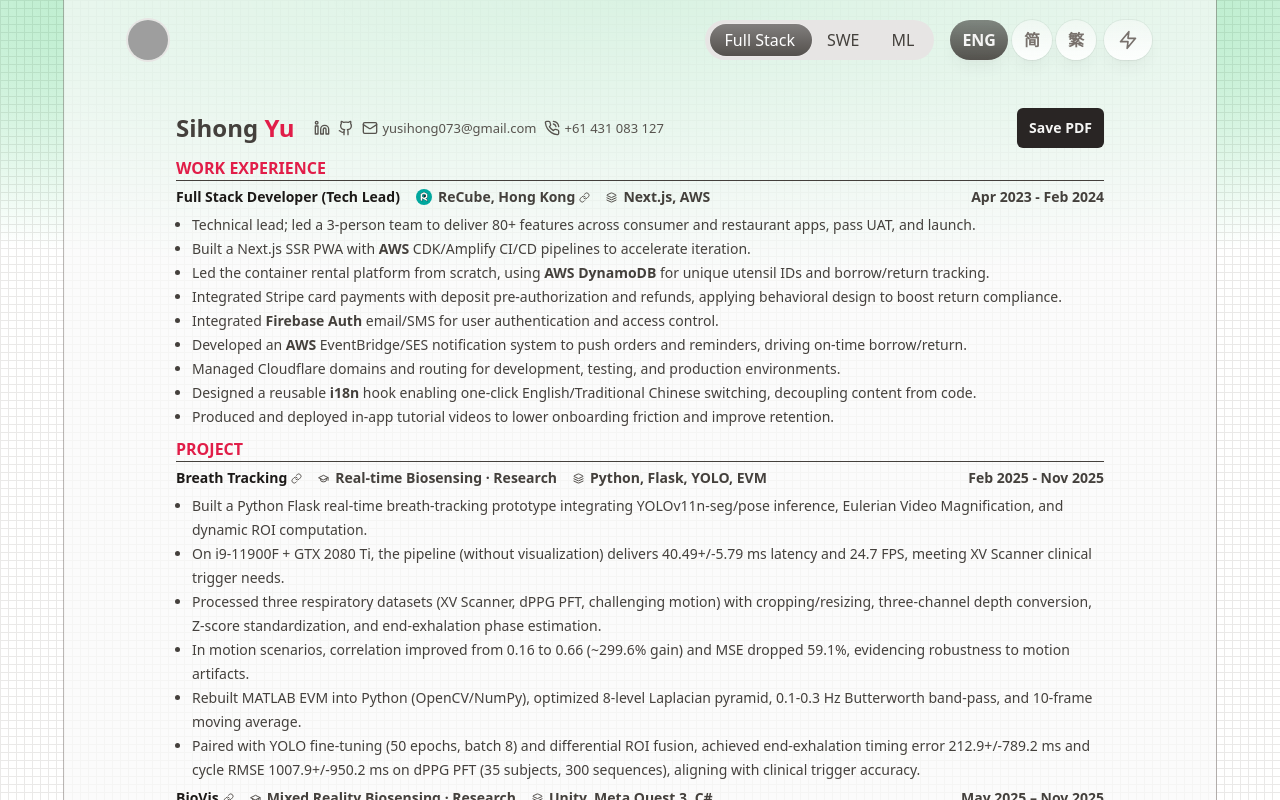
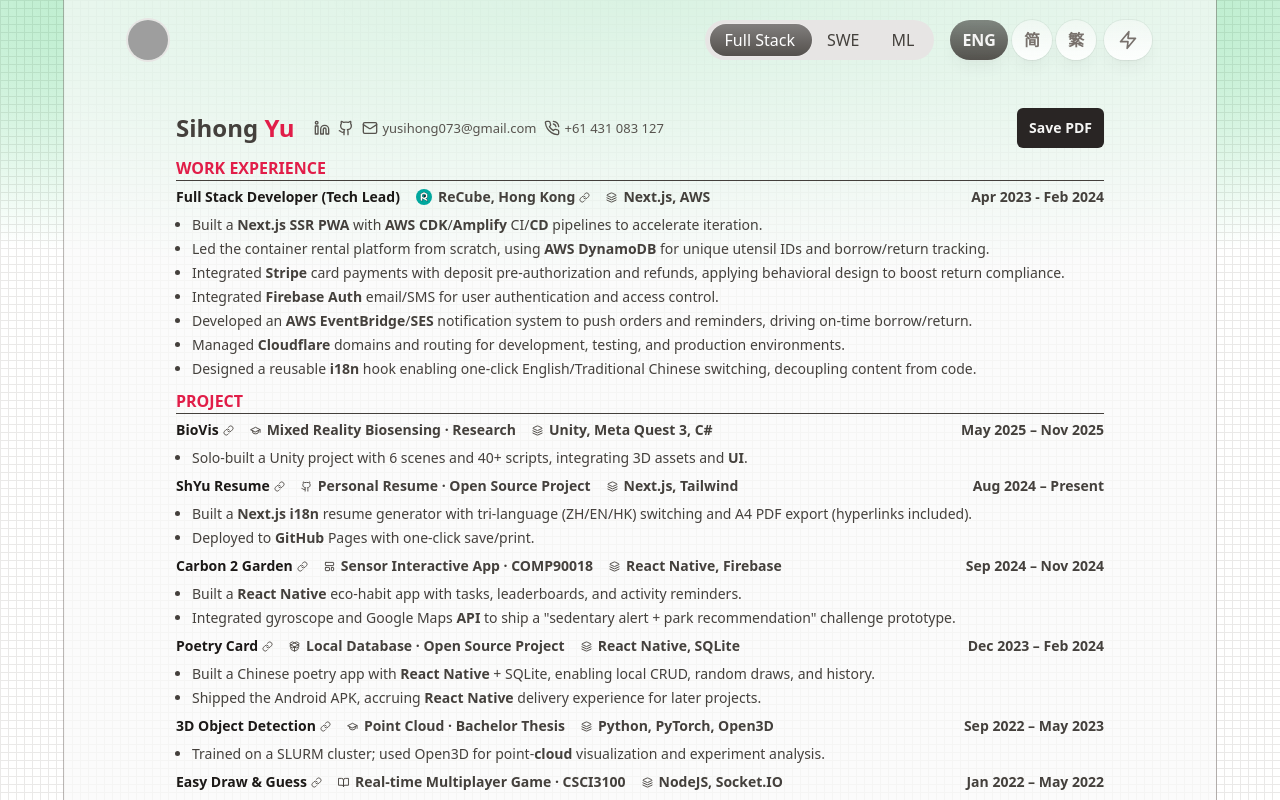
Before and after one commit to shyu216/shyu-resume, a Next.js app: page / in a window 1280 px wide. Shown: the top 800 px of the page. Built offline with nearby package versions, Linux system fonts and the light colour scheme; grey boxes are pictures that could not be loaded.

Commit message:
add keyword filter

```diff
--- /dev/null
+++ b/app/keywords.json
@@ -0,0 +1,117 @@
+{
+  "FULLSTACK": [
+    "agile",
+    "ai",
+    "amplify",
+    "api",
+    "auth",
+    "aws",
+    "cd",
+    "cdk",
+    "cloud",
+    "cloudflare",
+    "css",
+    "dynamodb",
+    "eventbridge",
+    "firebase",
+    "git",
+    "github",
+    "html",
+    "i18n",
+    "id",
+    "javascript",
+    "jwt",
+    "ml",
+    "native",
+    "next.js",
+    "node.js",
+    "oauth",
+    "payments-auth",
+    "pwa",
+    "react",
+    "react native",
+    "restful",
+    "scrum",
+    "ses",
+    "socket.io",
+    "ssr",
+    "stripe",
+    "tailwind",
+    "types",
+    "typescript",
+    "ui"
+  ],
+  "SOFTWARE": [
+    "analysis",
+    "api",
+    "c#",
+    "distributed",
+    "dynamodb",
+    "ec2",
+    "er",
+    "go",
+    "hadoop",
+    "javascript",
+    "lambda",
+    "linux",
+    "mapreduce",
+    "modelling",
+    "mysql",
+    "nginx",
+    "node.js",
+    "other",
+    "postgis",
+    "postgresql",
+    "python",
+    "raft",
+    "restful",
+    "s3",
+    "sbert",
+    "skill-category",
+    "slurm",
+    "spatial",
+    "sql",
+    "sqlite",
+    "systems",
+    "types",
+    "typescript"
+  ],
+  "ML_RESEARCHER": [
+    "3d",
+    "bilstm",
+    "cd",
+    "ci",
+    "compute shader",
+    "cuda",
+    "cv",
+    "doc2vec",
+    "er",
+    "evm",
+    "face",
+    "flask",
+    "hugging",
+    "hugging face",
+    "keras",
+    "matplotlib",
+    "meta",
+    "meta quest",
+    "meta quest 3",
+    "numpy",
+    "onnx",
+    "open3d",
+    "opencv",
+    "openpcdet",
+    "pandas",
+    "python",
+    "pytorch",
+    "quest",
+    "real sense",
+    "rppg",
+    "sbert",
+    "scikit-learn",
+    "scipy",
+    "tensorflow",
+    "unity",
+    "yolo"
+  ]
+}
--- a/components/job/job-stack-keywords.ts
+++ b/components/job/job-stack-keywords.ts
@@ -1,10 +1,9 @@
 import { JobType } from './job-switcher';
 
-export const jobStackKeywords: Record<JobType, string[]> = {
-  FULLSTACK: ['nextjs', 'react', 'react native', 'typescript', 'javascript', 'node.js', 'aws', 'restful api', 'dynamodb', 'tailwind css', 'html/css', 'ui/3d integration', 'firebase auth', 'socket.io', 'stripe api', 'jwt', 'oauth 2.0', 'git', 'i18n', 'agile/scrum'],
-  SOFTWARE: ['node.js', 'go', 'python', 'c#', 'typescript', 'javascript', 'restful api', 'mysql', 'sqlite', 'dynamodb', 'postgresql', 'postgis', 'hadoop/mapreduce', 'er modelling', 'spatial analysis', 'distributed systems', 'raft', 'slurm', 'linux', 'nginx'],
-  ML_RESEARCHER: ['pytorch', 'yolo', 'openpcdet', 'open3d', 'onnx', 'hugging face', 'scikit-learn', 'doc2vec', 'sbert', 'bilstm', 'cuda', 'python', 'flask', 'opencv', 'numpy', 'evm', 'rppg', 'real sense', 'compute shader', 'unity', 'meta quest 3'],
-};
+// 从JSON文件导入关键词数据
+import keywordsData from '@/app/keywords.json';
+
+export const jobStackKeywords: Record<JobType, string[]> = keywordsData;
 
 export const getJobStackKeywords = (jobType: JobType): string[] => {
   return jobStackKeywords[jobType] || [];
--- a/components/job/keyword-highlighter.tsx
+++ b/components/job/keyword-highlighter.tsx
@@ -1,36 +1,46 @@
-import React from 'react';
+import React, { useMemo } from 'react';
 
 interface KeywordHighlighterProps {
+  index: number;
   text: string;
   keywords: string[];
 }
 
-export const KeywordHighlighter: React.FC<KeywordHighlighterProps> = ({ text, keywords }) => {
-  if (!keywords || keywords.length === 0) {
-    return <span>{text}</span>;
+export const KeywordHighlighter: React.FC<KeywordHighlighterProps> = ({ index, text, keywords }) => {
+  const processedContent = useMemo(() => {
+    if (!text || !text.trim() || !keywords || keywords.length === 0) {
+      return null;
+    }
+
+    const regexPattern = keywords
+      .map(keyword => {
+        const escapedKeyword = keyword.replace(/[.*+?^${}()|[\]\\]/g, '\\$&');
+        return `\\b${escapedKeyword}\\b`;
+      })
+      .join('|');
+
+    const keywordRegex = new RegExp(`(${regexPattern})`, 'gi');
+    const parts = text.split(keywordRegex);
+
+    if (parts.length <= 1) {
+      return null;
+    }
+
+    const keywordSet = new Set(keywords.map(keyword => keyword.toLowerCase()));
+
+    return parts.map((part, partIndex) => {
+      const isKeyword = keywordSet.has(part.toLowerCase());
+      return (
+        <span key={partIndex} className={isKeyword ? "font-bold" : undefined}>
+          {part}
+        </span>
+      );
+    });
+  }, [text, keywords]);
+
+  if (!processedContent) {
+    return null;
   }
 
-  // Counter strike source download for windows 7 32 bit free full version
-  // 创建正则表达式，匹配所有关键词（不区分大小写）
-  const regexPattern = keywords.map(keyword => keyword.replace(/[.*+?^${}()|[\]\\]/g, '\\$&')).join('|');
-  const regex = new RegExp(`(${regexPattern})`, 'gi');
-
-  // 分割文本并标记匹配的关键词
-  const parts = text.split(regex);
-
-  return (
-    <span>
-      {parts.map((part, index) => {
-        // 检查当前部分是否是关键词
-        const isKeyword = keywords.some(keyword =>
-          part.toLowerCase() === keyword.toLowerCase()
-        );
-        return isKeyword ? (
-          <span key={index} className="font-bold">{part}</span>
-        ) : (
-          <span key={index}>{part}</span>
-        );
-      })}
-    </span>
-  );
+  return <li key={index}><span>{processedContent}</span></li>;
 };
--- a/components/section/experience.tsx
+++ b/components/section/experience.tsx
@@ -1,5 +1,6 @@
 import { cn } from "@/lib/utils";
 import { KeywordHighlighter } from "@/components/job/keyword-highlighter";
+import { useMemo } from "react";
 
 type Props = {
   head1: string | JSX.Element;
@@ -8,10 +9,26 @@
   head4?: string | JSX.Element;
   head5?: string | JSX.Element;
   head6?: string | JSX.Element;
-  bulletPoints?: (string | JSX.Element)[];
-  bulletPointsShort?: (string | JSX.Element)[];
+  bulletPoints?: string[];
+  bulletPointsShort?: string[];
   usage: "live" | "pdf";
   keywords?: string[];
+};
+
+const hasKeywordMatches = (text: string, keywords: string[]): boolean => {
+  if (!text || !text.trim() || !keywords || keywords.length === 0) {
+    return false;
+  }
+
+  const regexPattern = keywords
+    .map(keyword => {
+      const escapedKeyword = keyword.replace(/[.*+?^${}()|[\]\\]/g, '\\$&');
+      return `\\b${escapedKeyword}\\b`;
+    })
+    .join('|');
+
+  const keywordRegex = new RegExp(`(${regexPattern})`, 'gi');
+  return keywordRegex.test(text);
 };
 
 export default function Experience({
@@ -24,47 +41,55 @@
   bulletPoints,
   bulletPointsShort,
   usage,
-  keywords = []
+  keywords
 }: Props) {
   const textSizeMap = {
     live: "text-sm",
     pdf: "text-11px",
   };
 
+  const hasMatches = useMemo(() => {
+    if (head6) {
+      return true;
+    }
+    return bulletPoints?.some(point => hasKeywordMatches(point, keywords || [])) || false;
+  }, [bulletPoints, keywords, head6]);
+
+  const filteredBulletPoints = useMemo(() => {
+    return bulletPoints?.map((point, index) => (
+      <KeywordHighlighter index={index} text={point} keywords={keywords || []} />
+    )).filter(Boolean) || [];
+  }, [bulletPoints, keywords]);
+
   return (
-    <section className={cn(textSizeMap[usage], "break-inside-avoid page-break-inside-avoid break-before-auto")}>
+    <section className={hasMatches ? cn(textSizeMap[usage], "break-inside-avoid page-break-inside-avoid break-before-auto") : "hidden"}>
       <div>
         <div className="flex font-semibold gap-x-4 flex-wrap justify-between">
           <div className="flex gap-x-4 flex-wrap">
-            <div>{head1}</div>
-            <div>{head2}</div>
-            <div>{head3}</div>
+            {head1 && <div>{head1}</div>}
+            {head2 && <div>{head2}</div>}
+            {head3 && <div>{head3}</div>}
           </div>
-          <div>{head4}</div>
+          {head4 && <div>{head4}</div>}
         </div>
         <div className="flex font-semibold gap-x-4 flex-wrap justify-between">
-          <div>{head5}</div>
-          <div>{head6}</div>
+          {head5 && <div>{head5}</div>}
+          {head6 && <div>{head6}</div>}
         </div>
       </div>
 
-      {bulletPointsShort && <ul className="flex gap-x-8 items-center flex-wrap ml-4 list-disc">
-        {bulletPointsShort.map((point, index) => (
-          <li key={index}>{point}</li>
-        ))}
-      </ul>}
+      {bulletPointsShort && bulletPointsShort.length > 0 && (
+        <ul className="flex gap-x-8 items-center flex-wrap ml-4 list-disc">
+          {bulletPointsShort.map((point, index) => (
+            <li key={index}>{point}</li>
+          ))}
+        </ul>
+      )}
 
-      {bulletPoints && <ul className="list-disc ml-4 mt-1">
-        {bulletPoints.map((point, index) => (
-          <li key={index}>
-            {typeof point === 'string' ? (
-              <KeywordHighlighter text={point} keywords={keywords} />
-            ) : (
-              point
-            )}
-          </li>
-        ))}
-      </ul>}
+      {filteredBulletPoints.length > 0 && (
+        <ul className="list-disc ml-4 mt-1">
+          {filteredBulletPoints}
+        </ul>)}
     </section>
   );
 }
--- a/components/section/full-resume.tsx
+++ b/components/section/full-resume.tsx
@@ -10,6 +10,7 @@
 import ProjectSection from "@/components/section/project-section";
 import EducationSection from "@/components/section/education-section";
 import { LanguageContext } from "@/components/lang/language-provider";
+import { useJobType } from "@/components/job/job-type-provider";
 
 type Props = {
   usage: "live" | "pdf";
@@ -30,6 +31,7 @@
 
 export const FullResume = React.forwardRef(({ usage }: Props, ref) => {
   const { language } = useContext(LanguageContext);
+  const { jobType } = useJobType();
 
   const animatedComponents: AnimatedComponent[] = [
     { component: HeaderSection, props: { usage }, delay: 0.1 },
@@ -48,7 +50,7 @@
       {animatedComponents.map(
         ({ component: Component, props = { usage: "live" }, delay }, index) =>
           usage === "live" ? (
-            <Motion key={language + index} delay={delay}>
+            <Motion key={language + jobType + index} delay={delay}>
               <Component {...props} />
             </Motion>
           ) : (
```
Also changed, not shown: 1 other file (tests, documents, lock files or other folders).
